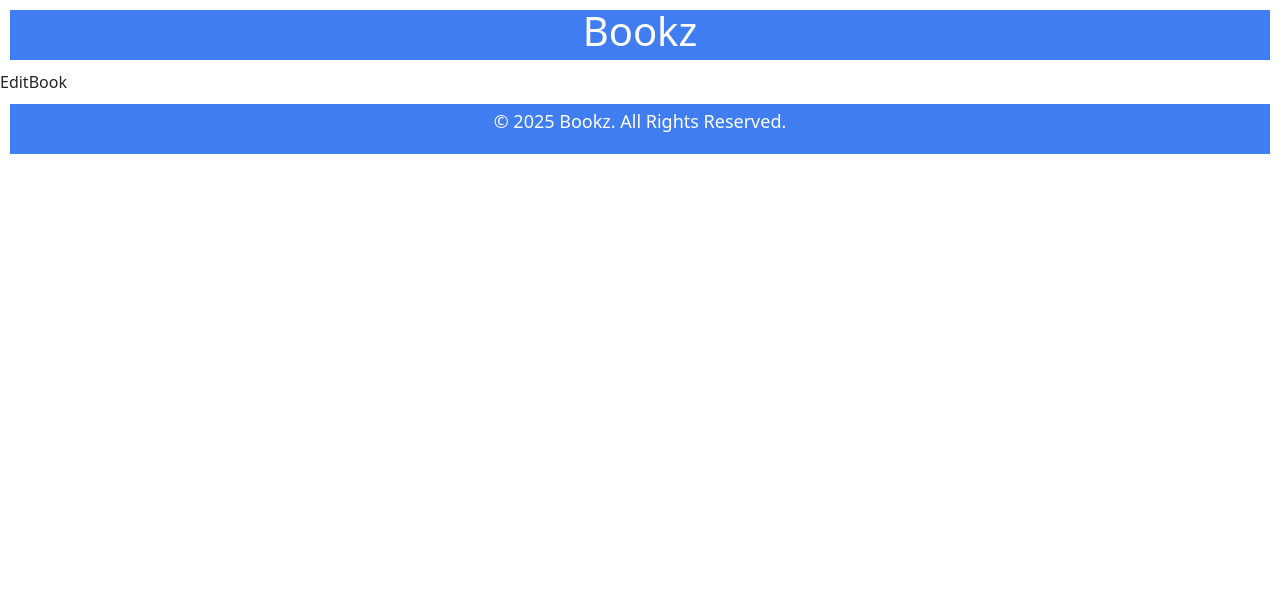
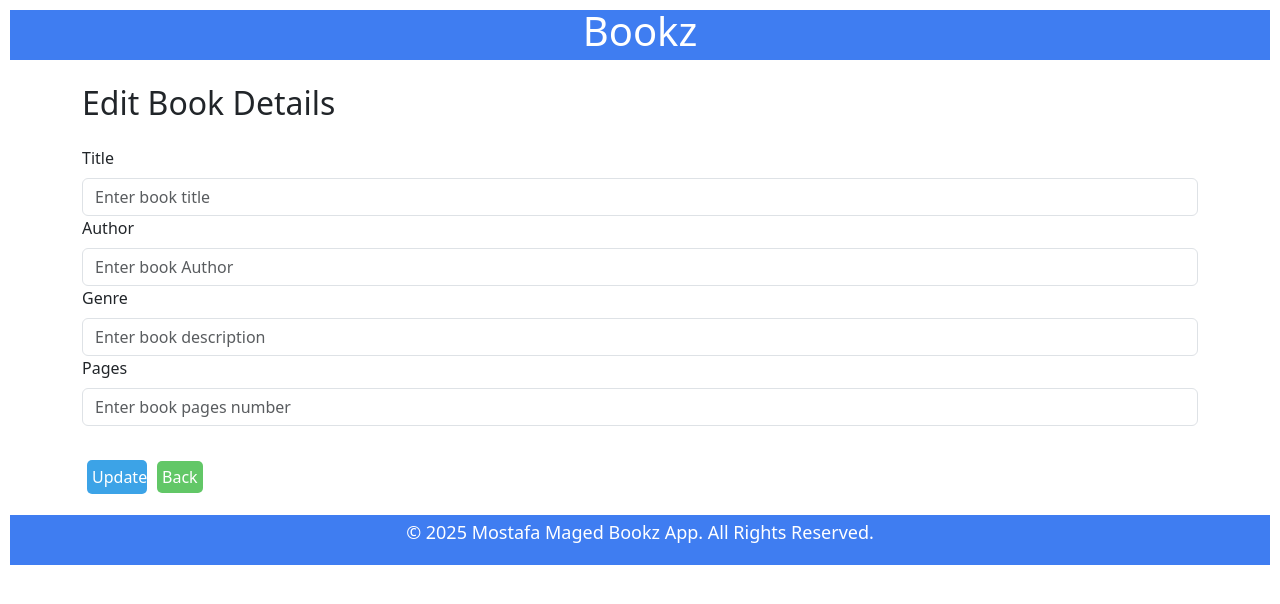
Before and after one commit to MostafaMaged00/projectFE, a React (Vite) app: page /book/editbook/1 in a window 1280 px wide. Shown: the top 604 px of the page. Built offline with nearby package versions, Linux system fonts and the light colour scheme; no server answers.

Commit message:
worked on deleted function and update

```diff
--- a/src/App.jsx
+++ b/src/App.jsx
@@ -3,6 +3,7 @@ import { BrowserRouter, Routes, Route } from "react-router-dom";
 import AllBooks from "./components/AllBooks";
 import AddBook from "./components/AddBook";
 import EditBook from "./components/EditBook";
+import ViewBook from "./components/ViewBook";
 
 import "./App.css";
 import Footer from "./components/Footer";
@@ -19,6 +20,7 @@ function App() {
       <Route path="/" element={<AllBooks/>}></Route>
       <Route path="/book/addbook" element={<AddBook/>}></Route>
       <Route path="/book/editbook/:id" element={<EditBook/>}></Route>
+      <Route path="/book/viewbook/:id" element={<ViewBook/>}></Route>
     </Routes>
     </BrowserRouter>
     <Footer/>
--- a/src/components/AddBook.jsx
+++ b/src/components/AddBook.jsx
@@ -12,11 +12,11 @@ function AddBook() {
   const[pages,setPage] = useState("") //get pages
   const navigate = useNavigate() // use navigate
 
-  //create
+  //create function to add book on submit form
   const handleSubmit = (e) => {
     e.preventDefault();
 
-    const bookData = {id,title,author,genre,pages}; //create a book pbject to store data
+    const bookData = {id,title,author,genre,pages}; //create a book object to store data
 
     fetch("http://localhost:3000/api/book",{
       method: 'POST',
--- a/src/components/AllBooks.jsx
+++ b/src/components/AllBooks.jsx
@@ -12,7 +12,7 @@ function AllBooks() {
             try {
               // Fetch data from the API
               const response = await fetch(
-               // "https://jsonplaceholder.typicode.com/users"
+
                 "http://localhost:3000/api/book"
               );
 
@@ -40,18 +40,15 @@ function AllBooks() {
           <>
           <div className="App">
             <Link to="/book/addbook" className="btn btn-add">Add </Link>
-            <Link to="/book/editbook" className="btn btn-add">Edit </Link>
-            <Link to="/book/deletebook" className="btn btn-add">Delete</Link>
                 <div className="book-container">
 
                 {books.map((book) => (
                 <Book
-                    key={book.id}
+                    key={book._id}
 
                     title={book.title}
                     author={book.author}
                     pages={book.pages}
-                    id={book.id}
                     _id={book._id}
 
                 />
--- a/src/components/Book.jsx
+++ b/src/components/Book.jsx
@@ -4,22 +4,31 @@ import {  useNavigate } from "react-router-dom"
 
 function Book(props) {
 
+  // use a navigate hook
   const navigate = useNavigate()
-  // create function to edit a book
-  const EditDetails=(id)=>{
-    navigate("/book/editbook/"+id)
+
+
+  // function to display book details
+  const ViewDetails=(_id)=>{
+    navigate(`/book/viewbook/${_id}`)
+    //console.log(id)
+  }
+  // function  to edit a book details
+  const EditDetails=(_id)=>{
+    navigate(`/book/editbook/${_id}`)
+
   }
 
-
   //create a function to delete a book
-  const handleDelete = (_id) => {
+  const RemoveBook = (_id) => {
+    //if(window.confirm("Are you sure you want to remove a book!")){}
     fetch(`http://localhost:3000/api/book/${_id}`, {
       method: 'DELETE',
     })
       .then(response => response.json())
       .then(()=>{
         //alert("New book Added Successfully");
-        navigate("/")
+        window.location.reload();
       })
       .catch(err => console.log(err))
 
@@ -32,10 +41,9 @@ function Book(props) {
       <img className="book-card-img" src="https://i.ebayimg.com/images/g/VnYAAOSw3JBf~vTx/s-l960.webp" alt="book title" />
       <h6 className="book-card-title">{props.title}</h6>
       <p className="book-card-desc">Author: {props.author}</p>
-      <p className="book-card-desc">Pages:{props.pages}</p>
-      <button className="edit-btn"onClick={()=>{EditDetails(props.id)}}>Edit</button>
-      <span></span>
-      <button className="delete-btn"onClick={()=>{handleDelete(props._id)}}>Delete</button>
+      <button className="edit-btn" onClick={()=>{ViewDetails(props._id)}}>View</button>
+      <button className="edit-btn" onClick={()=>{EditDetails(props._id)}}>Edit</button>
+      <button className="delete-btn"onClick={()=>{RemoveBook(props._id)}}>Delete</button>
 
 
 
--- a/src/components/EditBook.jsx
+++ b/src/components/EditBook.jsx
@@ -1,8 +1,72 @@
-
+import { useEffect, useState } from 'react';
+import { Link,useNavigate,useParams } from 'react-router-dom'
 
 function EditBook() {
+
+  const {id} = useParams();
+  const[title,setTitle] = useState("") //get title
+  const[author,setAuthor] = useState("") //get author
+  const[genre,setGenre] = useState("") //get genre
+  const[pages,setPage] = useState("") //get pages
+  const navigate = useNavigate() // use navigate
+  //const [bookData,setBookData] = useState({})
+  useEffect(()=>{
+      fetch(`http://localhost:3000/api/book/${id}`)
+      .then((res)=>res.json())
+      .then((data)=>{
+       setTitle(data.title);
+        setAuthor(data.author);
+        setGenre(data.genre);
+        setPage(data.pages);
+
+      })
+      .catch((err)=>console.log(err.message))
+
+  },[])
+
+//Edit
+const handleSubmit = (e) => {
+  e.preventDefault();
+
+  const bookData = {title,author,genre,pages}; //Edit  a book pbject to store data
+
+  fetch(`http://localhost:3000/api/book/${id}`,{
+    method: 'PUT',
+    headers: {
+      'Content-Type': 'application/json',
+    },
+    body: JSON.stringify(bookData),
+  })
+  .then(()=>{
+    alert("book Updated Successfully");
+    navigate("/")
+  })
+  .catch((err)=>console.log(err.message))
+
+}
   return (
-    <div>EditBook</div>
+    <div className="container mt-4">
+    <h2 className="mb-4">Edit Book Details</h2>
+    <form onSubmit={handleSubmit}>
+    <div className="mb-3">
+
+        <label htmlFor="title" className="form-label">Title</label>
+        <input type="text" id="title" name="title" placeholder="Enter book title" className="form-control" required value={title} onChange={e=>{setTitle(e.target.value)}}/>
+
+        <label htmlFor="author" className="form-label">Author</label>
+        <input type="text" id="author" name="author" placeholder="Enter book Author" className="form-control" required value={author} onChange={e=>{setAuthor(e.target.value)}}/>
+
+        <label htmlFor="genre" className="form-label">Genre</label>
+        <input type="text" id="genre" name="genre" placeholder="Enter book description" className="form-control" required value={genre} onChange={e=>{setGenre(e.target.value)}}/>
+
+        <label htmlFor="pages" className="form-label">Pages</label>
+        <input type="number" id="pages" name="pages" placeholder="Enter book pages number" className="form-control" required value={pages} onChange={e=>{setPage(e.target.value)}}/>
+        <br />
+        <button className="edit-btn">Update</button>
+        <Link to="/"  className="back-btn">Back</Link>
+        </div>
+    </form>
+</div>
   )
 }
 
--- a/src/components/Footer.jsx
+++ b/src/components/Footer.jsx
@@ -4,7 +4,7 @@ function Footer() {
   return (
     <div className="Footer">
 
-        <p>&copy; 2025 Bookz. All Rights Reserved.</p>
+        <p>&copy; 2025 Mostafa Maged Bookz App. All Rights Reserved.</p>
     </div>
   )
 }
--- /dev/null
+++ b/src/components/ViewBook.jsx
@@ -0,0 +1,32 @@
+import { useEffect,useState } from 'react';
+import { Link,useParams } from 'react-router-dom'
+
+function ViewBook() {
+
+    const {id} = useParams();
+    const [bookData,setBookData] = useState({})
+    useEffect(()=>{
+        fetch(`http://localhost:3000/api/book/${id}`)
+        .then((res)=>res.json())
+        .then((data)=>setBookData(data))
+        .catch((err)=>console.log(err.message))
+
+    },[])
+
+
+  return (
+    <div className="book-details-container">
+        <h1>Book Details</h1>
+        {bookData && <div className='details'>
+            <p><strong>Title: </strong>{bookData.title}</p>
+            <p><strong>Author: </strong>{bookData.author}</p>
+            <p><strong>Genre: </strong>{bookData.genre}</p>
+            <p><strong>Pages: </strong>{bookData.pages}</p>
+        </div>}
+
+        <Link to="/" id="btn-info" className="btn btn-info">Back</Link>
+    </div>
+  )
+}
+
+export default ViewBook
--- a/src/index.css
+++ b/src/index.css
@@ -50,13 +50,13 @@
 .delete-btn {
   background-color: #e74c3c;
   color: white;
-  padding: 5px 10px;
+  padding: 5px 5px;
   border: none;
   border-radius: 5px;
   cursor: pointer;
   font-size: 16px;
   transition: background-color 0.3s, transform 0.2s;
-  width: 75px;
+  width: 60px;
   margin: 10px 15px 15px 0px;
 }
 
@@ -68,14 +68,15 @@
 .edit-btn {
   background-color: #3ca3e7;
   color: white;
-  padding: 5px 10px;
+  text-align: center;
+  padding: 5px 5px;
   border: none;
   border-radius: 5px;
   cursor: pointer;
   font-size: 16px;
   transition: background-color 0.3s, transform 0.2s;
-  width: 75px;
-  margin: 10px 5px 5px 20px;
+  width: 60px;
+  margin: 10px 5px 5px 5px;
 }
 
 /* Hover effect */
@@ -83,3 +84,31 @@
   background-color: #3ca3e7;
   transform: scale(1.05);
 }
+
+.back-btn {
+  background-color: #62c767;
+  color: white;
+  text-align: center;
+  padding: 5px 5px;
+  border: none;
+  border-radius: 5px;
+  cursor: pointer;
+  font-size: 16px;
+  min-width: 60px;
+  margin: 10px 5px 5px 5px;
+  text-decoration: none;
+
+}
+
+/* View Book Details */
+.book-details-container{
+  border:1px solid lightgray;
+  border-radius: 1px;
+  box-shadow: 5px 5px 5px rgb(204, 193, 193);
+  padding: 20px;
+  margin: auto;
+  text-align: Left;
+  width:300px;
+  height: 400px;
+  display: block;
+}
```
